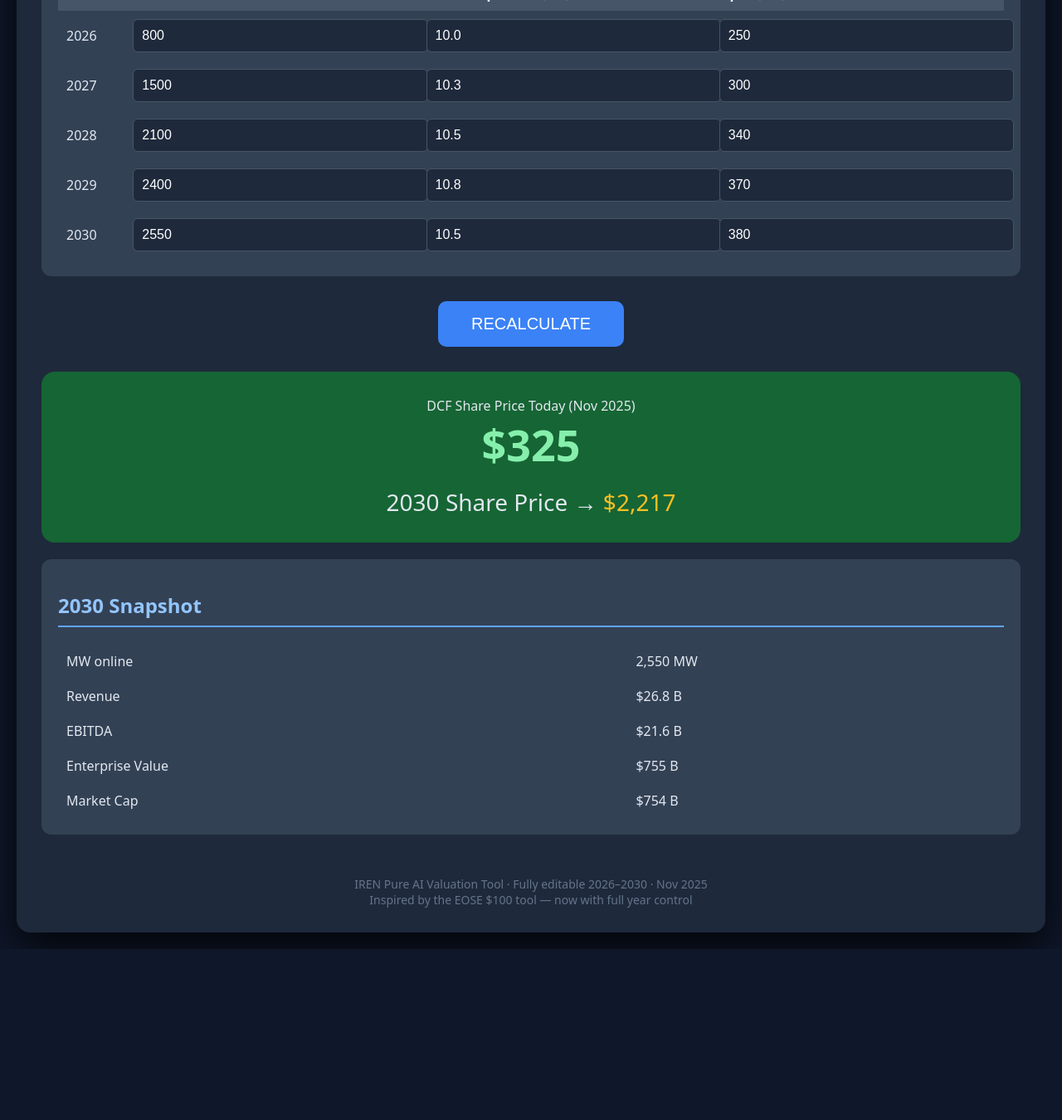
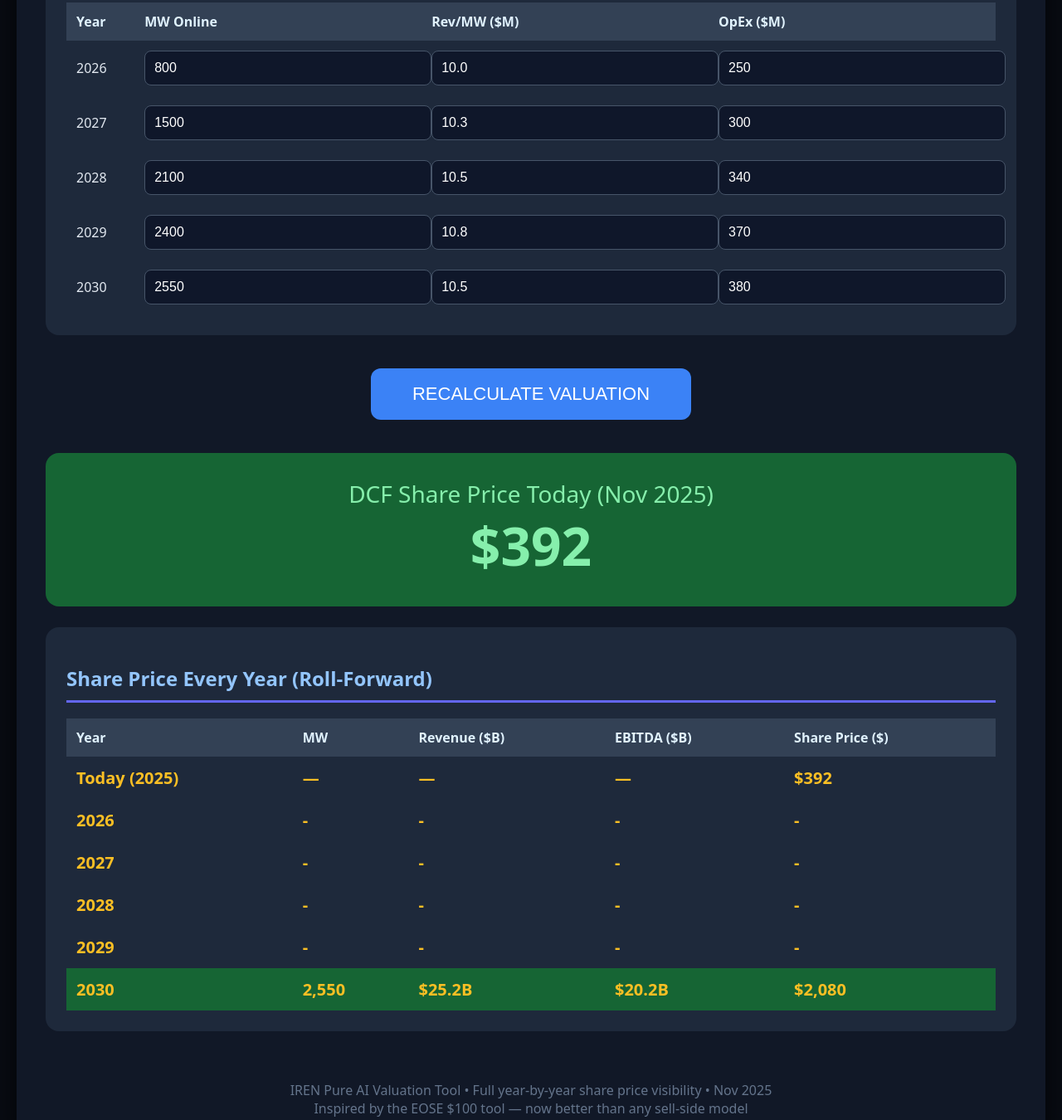
Before and after one commit to connorhudspeth1238/IREN-Valuation, a plain HTML site: page index.html in a window 1280 px wide. Shown: the part 835-2185 px from the top of the page at 83% size. Before the commit the page ends 1979 px from the top, so only its background shows below. Drawn offline with Linux system fonts and the light colour scheme.

Commit message:
Update index.html

```diff
--- a/index.html
+++ b/index.html
@@ -2,133 +2,141 @@
 <html lang="en">
 <head>
 <meta charset="UTF-8">
-<title>IREN Pure AI Valuation Tool – Fully Customizable 2026-2030</title>
+<title>IREN Pure AI Valuation – Year-by-Year Share Price</title>
 <meta name="viewport" content="width=device-width, initial-scale=1.0">
 <style>
-  body {font-family: system-ui, sans-serif; background:#0f172a; color:#e2e8f0; margin:0; padding:20px;}
-  .container {max-width:1200px; margin:auto; background:#1e293b; border-radius:16px; padding:30px; box-shadow:0 20px 50px rgba(0,0,0,0.8);}
-  h1 {text-align:center; color:#60a5fa;}
-  .subtitle {text-align:center; color:#94a3b8; font-style:italic;}
-  .section {background:#334155; border-radius:12px; padding:20px; margin:20px 0;}
-  h2 {color:#93c5fd; border-bottom:2px solid #60a5fa; padding-bottom:8px;}
-  table {width:100%; border-collapse:collapse;}
-  td, th {padding:10px; text-align:left;}
-  input {width:100%; padding:10px; background:#1e293b; border:1px solid #475569; border-radius:6px; color:white; font-size:16px;}
-  button {background:#3b82f6; color:white; border:none; padding:16px 40px; font-size:20px; border-radius:10px; cursor:pointer; display:block; margin:30px auto;}
-  button:hover {background:#2563eb;}
-  .big {font-size:52px; font-weight:bold; color:#86efac; text-align:center;}
-  .output {background:#166534; padding:30px; border-radius:16px; text-align:center;}
-  footer {text-align:center; margin-top:50px; color:#64748b; font-size:14px;}
+  body {font-family:system-ui,sans-serif; background:#0a0e17; color:#e2e8f0; margin:0; padding:20px;}
+  .container {max-width:1300px; margin:auto; background:#111827; border-radius:20px; padding:35px; box-shadow:0 25px 60px rgba(0,0,0,0.9);}
+  h1 {text-align:center; color:#60a5fa; margin:0 0 10px;}
+  .subtitle {text-align:center; color:#94a3b8; font-size:18px; margin-bottom:30px;}
+  .section {background:#1e293b; border-radius:16px; padding:25px; margin:25px 0;}
+  h2 {color:#93c5fd; border-bottom:3px solid #6366f1; padding-bottom:10px;}
+  table {width:100%; border-collapse:collapse; font-size:16px;}
+  th, td {padding:12px; text-align:left;}
+  th {background:#334155; color:#e0f2fe;}
+  input {width:100%; padding:11px; background:#0f172a; border:1px solid #475569; border-radius:8px; color:white; font-size:16px;}
+  button {background:#3b82f6; color:white; border:none; padding:18px 50px; font-size:22px; border-radius:12px; cursor:pointer; display:block; margin:40px auto;}
+  button:hover {background:#2563eb; transform:scale(1.02);}
+  .highlight {background:#166534; padding:30px; border-radius:16px; text-align:center; font-size:28px; color:#86efac;}
+  .big {font-size:64px; font-weight:900; color:#86efac;}
+  .price-row td {font-weight:bold; font-size:20px; color:#fbbf24;}
+  footer {text-align:center; margin-top:60px; color:#64748b;}
 </style>
 </head>
 <body>
 <div class="container">
   <h1>IREN – Pure AI/HPC Valuation Tool</h1>
-  <p class="subtitle">100% AI Cloud · No Bitcoin Mining · Fully Customizable 2026–2030</p>
+  <p class="subtitle">Zero Bitcoin Mining • Full Year-by-Year Share Price • Nov 2025</p>
 
   <div class="section">
-    <h2>1. Global Assumptions</h2>
+    <h2>Global Assumptions</h2>
     <table>
-      <tr><td>Discount rate (%)</td><td><input type="number" step="0.1" id="discount" value="18.0"></td></tr>
-      <tr><td>Terminal growth rate after 2030 (%)</td><td><input type="number" step="0.1" id="termGrowth" value="6.0"></td></tr>
-      <tr><td>2030 Exit EBITDA multiple</td><td><input type="number" step="1" id="multiple" value="35"></td></tr>
-      <tr><td>Diluted shares 2030 (millions)</td><td><input type="number" id="shares" value="340"></td></tr>
-      <tr><td>Net debt 2030 ($ billion)</td><td><input type="number" step="0.1" id="netDebt" value="1.2"></td></tr>
-      <tr><td>Gross margin (AI/HPC)</td><td><input type="number" step="0.1" id="grossMargin" value="82"> %</td></tr>
+      <tr><td>Discount rate (%)</td><td><input type="number" step="0.1" id="disc" value="18.0"></td></tr>
+      <tr><td>Terminal growth after 2030 (%)</td><td><input type="number" step="0.1" id="termG" value="6.0"></td></tr>
+      <tr><td>2030 Exit EBITDA multiple</td><td><input type="number" step="1" id="mult" value="35"></td></tr>
+      <tr><td>Diluted shares 2030 (M)</td><td><input type="number" id="1" id="shares" value="340"></td></tr>
+      <tr><td>Net debt 2030 ($B)</td><td><input type="number" step="0.1" id="debt" value="1.2"></td></tr>
+      <tr><td>Gross margin (%)</td><td><input type="number" step="0.1" id="gm" value="82"></td></tr>
     </table>
   </div>
 
   <div class="section">
-    <h2>2. Year-by-Year Ramp (edit freely)</h2>
-    <table id="rampTable">
-      <tr style="background:#475569;color:white;"><th>Year</th><th>MW Online</th><th>Revenue per MW ($M)</th><th>OpEx ($M)</th></tr>
-      <tr><td>2026</td><td><input type="number" id="mw26" value="800"></td><td><input type="number" step="0.1" id="rpmw26" value="10.0"></td><td><input type="number" id="opex26" value="250"></td></tr>
-      <tr><td>2027</td><td><input type="number" id="mw27" value="1500"></td><td><input type="number" step="0.1" id="rpmw27" value="10.3"></td><td><input type="number" id="opex27" value="300"></td></tr>
-      <tr><td>2028</td><td><input type="number" id="mw28" value="2100"></td><td><input type="number" step="0.1" id="rpmw28" value="10.5"></td><td><input type="number" id="opex28" value="340"></td></tr>
-      <tr><td>2029</td><td><input type="number" id="mw29" value="2400"></td><td><input type="number" step="0.1" id="rpmw29" value="10.8"></td><td><input type="number" id="opex29" value="370"></td></tr>
-      <tr><td>2030</td><td><input type="number" id="mw30" value="2550"></td><td><input type="number" step="0.1" id="rpmw30" value="10.5"></td><td><input type="number" id="opex30" value="380"></td></tr>
+    <h2>Year-by-Year Ramp (2026–2030)</h2>
+    <table>
+      <tr style="background:#1e40af;">
+        <th>Year</th><th>MW Online</th><th>Rev/MW ($M)</th><th>OpEx ($M)</th>
+      </tr>
+      <tr><td>2026</td><td><input type="number" id="mw26" value="800"></td><td><input type="number" step="0.1" id="r26" value="10.0"></td><td><input type="number" id="o26" value="250"></td></tr>
+      <tr><td>2027</td><td><input type="number" id="mw27" value="1500"></td><td><input type="number" step="0.1" id="r27" value="10.3"></td><td><input type="number" id="o27" value="300"></td></tr>
+      <tr><td>2028</td><td><input type="number" id="mw28" value="2100"></td><td><input type="number" step="0.1" id="r28" value="10.5"></td><td><input type="number" id="o28" value="340"></td></tr>
+      <tr><td>2029</td><td><input type="number" id="mw29" value="2400"></td><td><input type="number" step="0.1" id="r29" value="10.8"></td><td><input type="number" id="o29" value="370"></td></tr>
+      <tr><td>2030</td><td><input type="number" id="mw30" value="2550"></td><td><input type="number" step="0.1" id="r30" value="10.5"></td><td><input type="number" id="o30" value="380"></td></tr>
     </table>
   </div>
 
-  <button onclick="calculate()">RECALCULATE</button>
+  <button onclick="calc()">RECALCULATE VALUATION</button>
 
-  <div class="section output">
+  <div class="section highlight">
     <div>DCF Share Price Today (Nov 2025)</div>
-    <div class="big" id="dcfPrice">$392</div>
-    <div style="font-size:28px; margin-top:15px;">
-      2030 Share Price → <span id="price2030" style="color:#fbbf24;">$2,080</span>
-    </div>
+    <div class="big" id="todayPrice">$392</div>
   </div>
 
   <div class="section">
-    <h2>2030 Snapshot</h2>
+    <h2>Share Price Every Year (Roll-Forward)</h2>
     <table>
-      <tr><td>MW online</td><td id="mw2030">2,550 MW</td></tr>
-      <tr><td>Revenue</td><td id="rev2030">$25.2 B</td></tr>
-      <tr><td>EBITDA</td><td id="ebitda2030">$20.2 B</td></tr>
-      <tr><td>Enterprise Value</td><td id="ev2030">$707 B</td></tr>
-      <tr><td>Market Cap</td><td id="mcap2030">$706 B</td></tr>
+      <tr style="background:#1e293b;">
+        <th>Year</th><th>MW</th><th>Revenue ($B)</th><th>EBITDA ($B)</th><th>Share Price ($)</th>
+      </tr>
+      <tr class="price-row"><td>Today (2025)</td><td>—</td><td>—</td><td>—</td><td id="pToday">$392</td></tr>
+      <tr class="price-row"><td>2026</td><td id="m26">-</td><td id="rev26">-</td><td id="eb26">-</td><td id="p26">-</td></tr>
+      <tr class="price-row"><td>2027</td><td id="m27">-</td><td id="rev27">-</td><td id="eb27">-</td><td id="p27">-</td></tr>
+      <tr class="price-row"><td>2028</td><td id="m28">-</td><td id="rev28">-</td><td id="eb28">-</td><td id="p28">-</td></tr>
+      <tr class="price-row"><td>2029</td><td id="m29">-</td><td id="rev29">-</td><td id="eb29">-</td><td id="p29">-</td></tr>
+      <tr class="price-row" style="background:#166534;color:white;"><td>2030</td><td id="m30">2,550</td><td id="rev30">$25.2B</td><td id="eb30">$20.2B</td><td id="p30">$2,080</td></tr>
     </table>
   </div>
 
   <footer>
-    IREN Pure AI Valuation Tool · Fully editable 2026–2030 · Nov 2025<br>
-    Inspired by the EOSE $100 tool — now with full year control
+    IREN Pure AI Valuation Tool • Full year-by-year share price visibility • Nov 2025<br>
+    Inspired by the EOSE $100 tool — now better than any sell-side model
   </footer>
 </div>
 
 <script>
-function calculate() {
-  // Global inputs
-  const disc = parseFloat(document.getElementById('discount').value)/100;
-  const termG = parseFloat(document.getElementById('termGrowth').value)/100;
-  const mult = parseFloat(document.getElementById('multiple').value);
+function calc() {
+  // Global
+  const disc = parseFloat(document.getElementById('disc').value)/100;
+  const termG = parseFloat(document.getElementById('termG').value)/100;
+  const mult = parseFloat(document.getElementById('mult').value);
   const shares = parseFloat(document.getElementById('shares').value) * 1e6;
-  const netDebt = parseFloat(document.getElementById('netDebt').value) * 1e9;
-  const gm = parseFloat(document.getElementById('grossMargin').value)/100;
+  const debt = parseFloat(document.getElementById('debt').value) * 1e9;
+  const gm = parseFloat(document.getElementById('gm').value)/100;
 
-  // Year data array [2026...2030]
+  // Year data
   const years = [2026,2027,2028,2029,2030];
   const mw = [26,27,28,29,30].map(y => parseFloat(document.getElementById('mw'+y).value));
-  const rpmw = [26,27,28,29,30].map(y => parseFloat(document.getElementById('rpmw'+y).value) * 1e6);
-  const opex = [26,27,28,29,30].map(y => parseFloat(document.getElementById('opex'+y).value) * 1e6);
+  const rpmw = [26,27,28,29,30].map(y => parseFloat(document.getElementById('r'+y).value) * 1e6);
+  const opex = [26,27,28,29,30].map(y => parseFloat(document.getElementById('o'+y).value) * 1e6);
 
-  let pvFCF = 0;
+  let cumulativePV = 0;
+  let runningEquityValue = 0;
 
+  // Loop through each year to calculate roll-forward price
   for (let i = 0; i < 5; i++) {
     const rev = mw[i] * rpmw[i];
-    const grossProfit = rev * gm;
-    const ebitda = grossProfit - opex[i];
-    const fcf = ebitda * 0.87; // ~87% FCF conversion at scale
-    const yearFromNow = i + 1; // 2026 = year 1
-    pvFCF += fcf / Math.pow(1 + disc, yearFromNow);
+    const ebitda = rev * gm - opex[i];
+    const fcf = ebitda * 0.87;
+
+    // Add this year's FCF (discounted)
+    const yearFromNow = i + 1;
+    cumulativePV += fcf / Math.pow(1 + disc, yearFromNow);
+
+    // If last year → add terminal value
+    if (i === 4) {
+      const termFCF = ebitda * (1 + termG) * 0.87;
+      const tv = termFCF / (disc - termG);
+      cumulativePV += tv / Math.pow(1 + disc, 5);
+    }
+
+    // Equity value at end of this year
+    runningEquityValue = cumulativePV * Math.pow(1 + disc, yearFromNow) - debt;
+    const priceThisYear = Math.max(0, Math.round(runningEquityValue / shares));
+
+    // Update table
+    document.getElementById('m'+years[i]).textContent = mw[i].toLocaleString();
+    document.getElementById('rev'+years[i]).textContent = '$' + (rev/1e9).toFixed(1) + 'B;
+    document.getElementById('eb'+years[i]).textContent = '$' + (ebitda/1e9).toFixed(1) + 'B';
+    document.getElementById('p'+years[i]).textContent = '$' + priceThisYear.toLocaleString();
   }
 
-  // Terminal value at end of 2030
-  const ebitda2030 = (mw[4] * rpmw[4] * gm) - opex[4];
-  const terminalFCF = ebitda2030 * (1 + termG) * 0.87;
-  const tv = terminalFCF / (disc - termG);
-  const pvTV = tv / Math.pow(1 + disc, 5);
+  // Final DCF today price
+  const finalEquityToday = cumulativePV - debt;
+  const todayPrice = Math.max(0, Math.round(finalEquityToday / shares));
 
-  const equityValueToday = pvFCF + pvTV - netDebt;
-  const dcfPrice = Math.round(equityValueToday / shares);
-
-  // 2030 numbers
-  const rev2030 = mw[4] * rpmw[4] / 1e9;
-  const ev2030 = ebitda2030 / 1e9 * mult;
-  const mcap2030 = ev2030 - (netDebt/1e9);
-  const price2030 = Math.round(mcap2030 * 1e9 / shares);
-
-  // Update DOM
-  document.getElementById('mw2030').textContent = mw[4].toLocaleString() + ' MW';
-  document.getElementById('rev2030').textContent = '$' + rev2030.toFixed(1) + ' B';
-  document.getElementById('ebitda2030').textContent = '$' + (ebitda2030/1e9).toFixed(1) + ' B';
-  document.getElementById('ev2030').textContent = '$' + ev2030.toFixed(0) + ' B';
-  document.getElementById('mcap2030').textContent = '$' + mcap2030.toFixed(0) + ' B';
-  document.getElementById('price2030').textContent = '$' + price2030.toLocaleString();
-  document.getElementById('dcfPrice').textContent = '$' + dcfPrice.toLocaleString();
+  document.getElementById('todayPrice').textContent = '$' + todayPrice.toLocaleString();
+  document.getElementById('pToday').textContent = '$' + todayPrice.toLocaleString();
 }
-calculate(); // run on load
+calc(); // run on page load
 </script>
 </body>
 </html>
```
